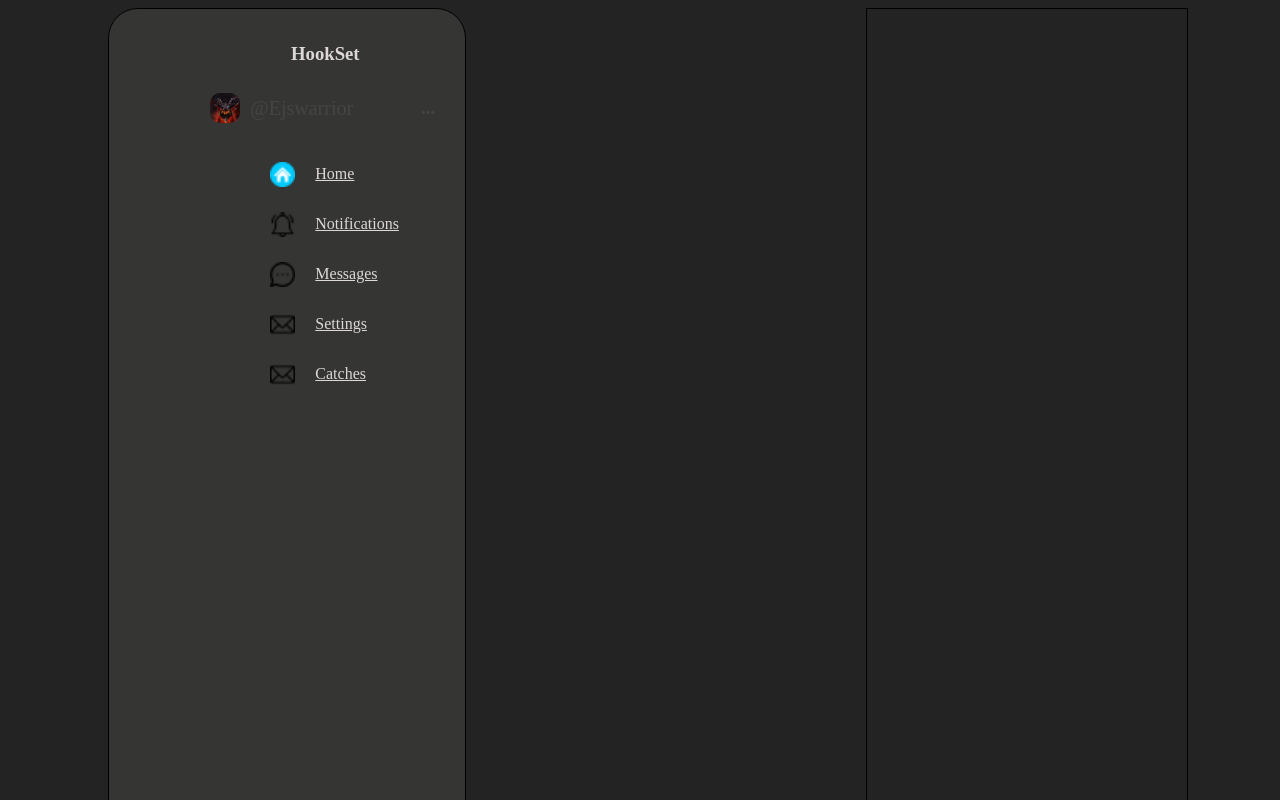
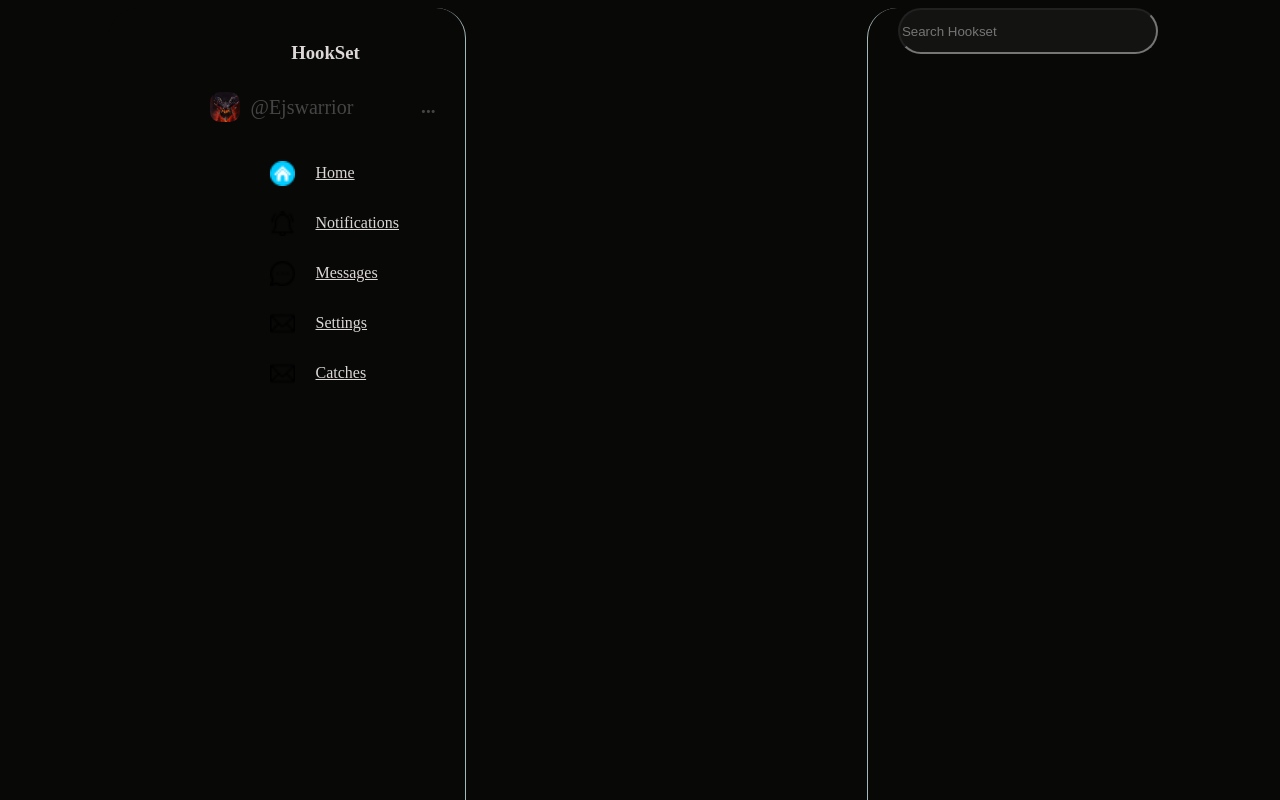
Before and after one commit to Ejswarrior/hookset, a Next.js app: page / in a window 1280 px wide. Shown: the top 800 px of the page. Built offline with nearby package versions, Linux system fonts and the light colour scheme.

Commit message:
Added Searchbar component and started recommendationbar component

```diff
--- a/app/home.module.scss
+++ b/app/home.module.scss
@@ -5,5 +5,5 @@
     justify-content: space-around;
     width: 100%;
     height: 100%;
-    background-color: rgb(36, 35, 35);
+    background-color: #080807;
 }
--- a/components/Containers/container.module.scss
+++ b/components/Containers/container.module.scss
@@ -5,12 +5,12 @@
     height: 1000px;
     width: 28%;
     border-radius: 30px;
-    border: solid 1px black;
+    border-right: solid 1px rgb(167, 182, 184);
     padding: 15px;
     box-sizing: border-box;
     right: 0%;
     position: relative;
-    background-color: rgb(53, 54, 52);
+    background-color: #080807;
     .listTitle{
         align-self: center;
     }
@@ -28,7 +28,8 @@
     align-self: flex-end;
     height: 1000px;
     width: 25%;
-    border: solid 1px black;
+    border-radius: 30px;
+    border-left: solid 1px rgb(167, 182, 184);
     right: 0;
     position: relative;
 }
--- a/components/Containers/containerRight.tsx
+++ b/components/Containers/containerRight.tsx
@@ -1,8 +1,13 @@
-import styles from './container.module.scss'
+'use client'
+import styles from './container.module.scss';
+import SearchBar from '../Search/SearchBar';
+import {useState} from 'react'
+export default function ContainerRight() {
 
-export default function ContainerRight() {
+    const [searchValue, setValue] = useState('')
     return (
         <div className={styles.containerRight}>
+            <SearchBar value={searchValue} onChange={(e) => {setValue(e.target.value)}} />
         </div>
     )
 
--- a/components/List/list.module.scss
+++ b/components/List/list.module.scss
@@ -8,6 +8,9 @@
     align-items: center;
     list-style: none;
 
+    a {
+        text-decoration: none;
+    }
     .listImage {
         padding: 0px 20px;
     }
@@ -15,15 +18,15 @@
     .listChildren {
         font-size: 20px;
         font-weight: 500;
-        color: rgb(70, 69, 69);
+        color: #0D0D0C;
     }
 
     &:hover {
-        background-color: rgb(93, 128, 128);
+        background-color: #131312;
     }
 
     &:active {
-        background-color: rgb(75, 119, 119);
+        background-color: #131312;
     }
 }
 
--- a/components/List/list.tsx
+++ b/components/List/list.tsx
@@ -13,8 +13,8 @@ export default function List(props: ListProps) {
     const {data} = props
     return (
         <ul className={styles.list}>
-            {data.map((item) => {
-                return <ListItem src={item.src} alt={item.alt} href={item.href}>{item.children}</ListItem>
+            {data.map((item, index) => {
+                return <ListItem key={index} src={item.src} alt={item.alt} href={item.href}>{item.children}</ListItem>
             })}
         </ul>
     )
--- /dev/null
+++ b/components/RecommendationBar/Recommendation.module.scss
@@ -0,0 +1,3 @@
+.recList {
+    background-color: #131312;
+}
--- /dev/null
+++ b/components/Search/SearchBar.module.scss
@@ -0,0 +1,10 @@
+.searchInput {
+    width: 260px;
+    height: 46px;
+    border-radius: 26px;
+    background-color: #131312;
+}
+
+.selected {
+    border: 1px solid rgb(120, 190, 199);
+}
--- /dev/null
+++ b/components/Search/SearchBar.tsx
@@ -0,0 +1,26 @@
+import React, { useState } from 'react'
+import Image from 'next/image'
+import styles from './SearchBar.module.scss'
+
+
+interface SearchBarProps{
+    onChange?: (e: React.ChangeEvent<HTMLInputElement>) => void;
+    value: string;
+}
+
+export default function SearchBar(props: SearchBarProps) {
+    const { onChange, value } = props
+
+    const [selected, setSelected] = useState(false)
+    const selectedStyles = [styles.searchInput];
+
+    if (selected) selectedStyles.push(styles.selected)
+
+
+    return (
+        <div>
+            {/* <Image src={} alt='' width={30} height={30}/> */}
+            <input type="search" className={selectedStyles.join(' ')} placeholder="Search Hookset" value={value} onClick={() => {setSelected(!selected)}} onChange={onChange} />
+        </div>
+    )
+}
```
Also changed, not shown: components/RecommendationBar/RecommendationItem.tsx (added, +20 -0 lines), components/RecommendationBar/RecommendationBar.tsx (added).
